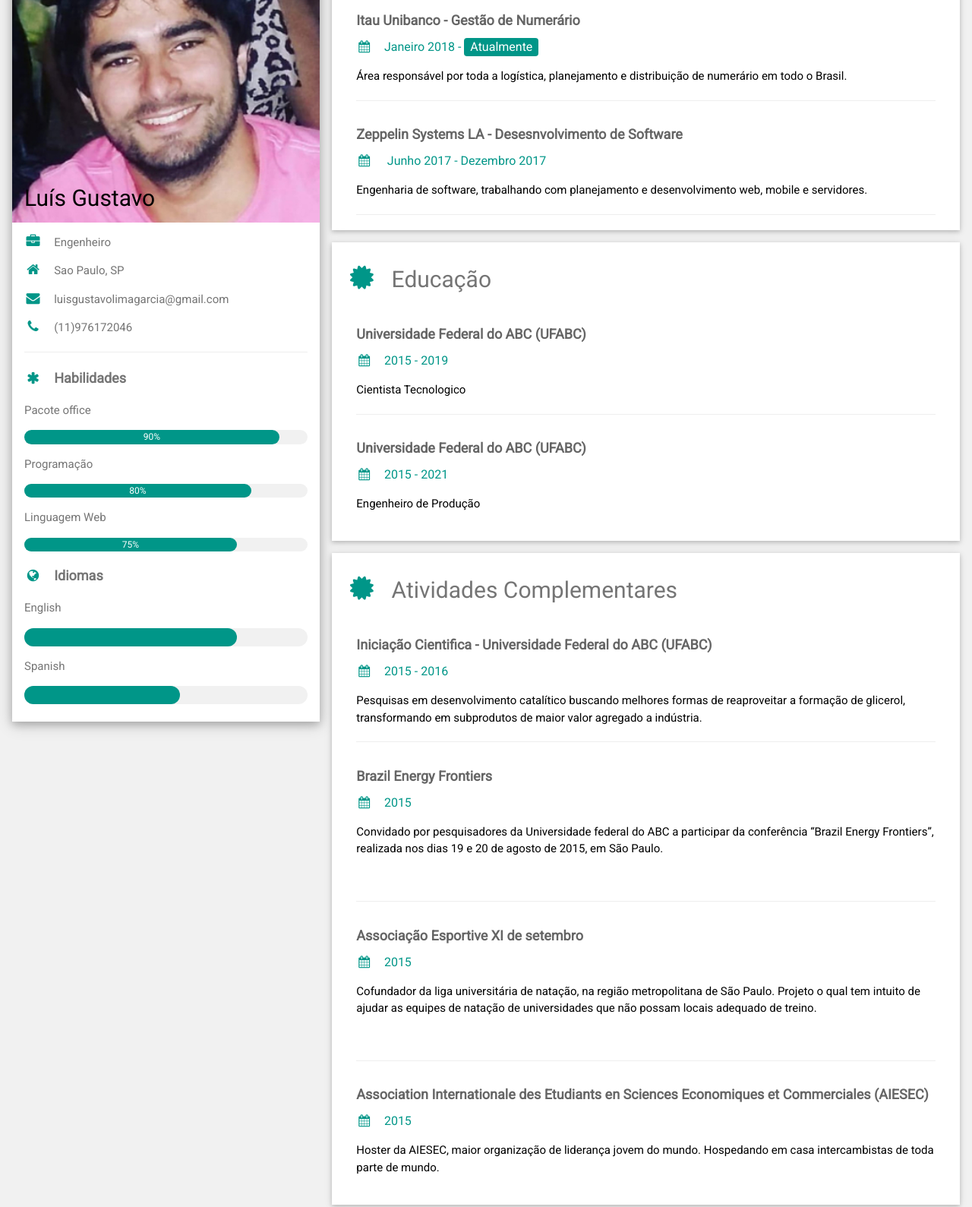
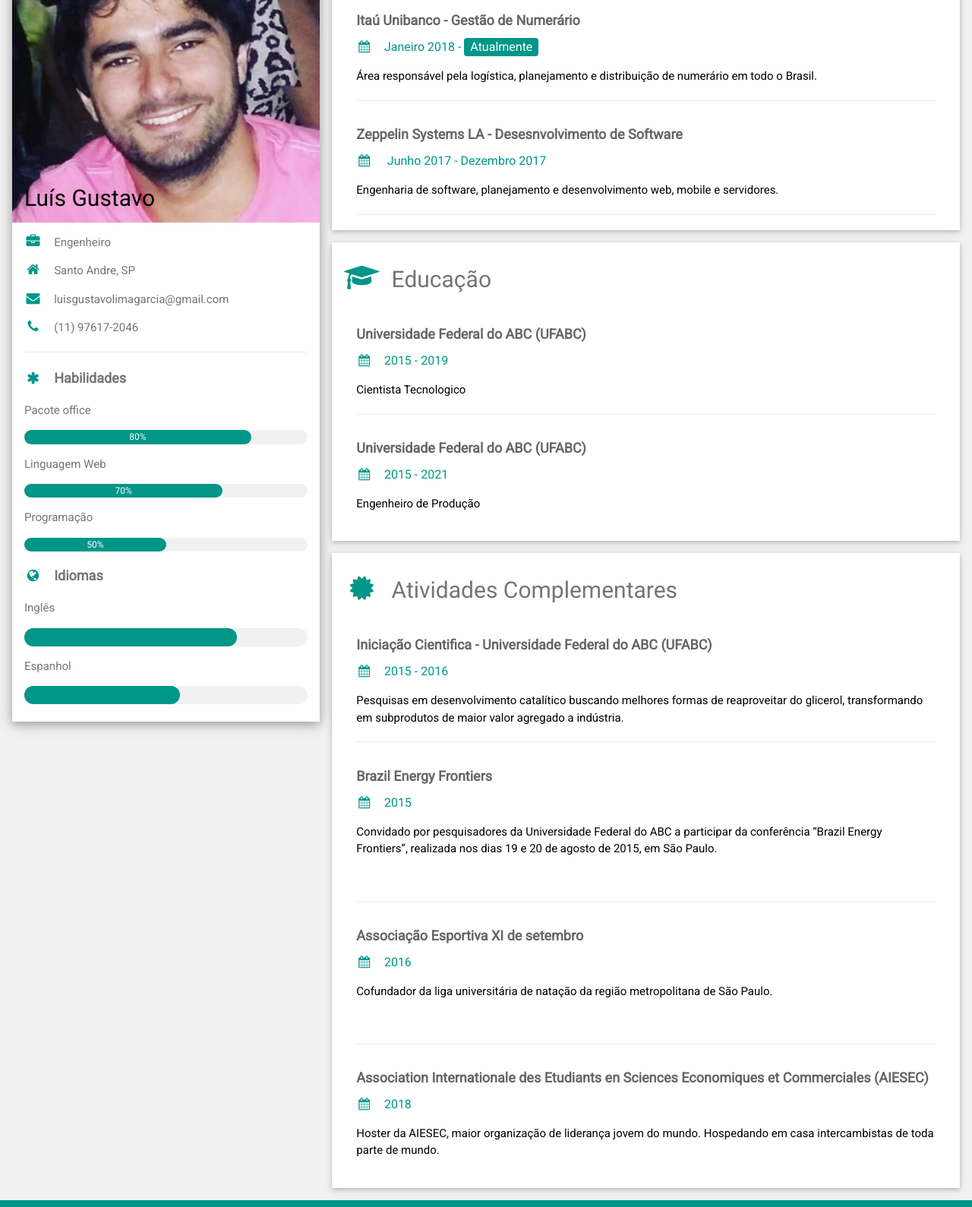
Before and after one commit to lglgarcia/portfolio, a plain HTML site: page index.html in a window 1280 px wide. Shown: the part 110-1699 px from the top of the page at 76% size. Drawn offline with nearby package versions, Linux system fonts and the light colour scheme.

Commit message:
melhorias

```diff
--- a/index.html
+++ b/index.html
@@ -11,7 +11,10 @@
   <link rel='stylesheet' href='https://fonts.googleapis.com/css?family=Roboto'>
   <link rel="stylesheet" href="https://cdnjs.cloudflare.com/ajax/libs/font-awesome/4.7.0/css/font-awesome.min.css">
   <style>
-  html,body,h1,h2,h3,h4,h5,h6 {font-family: "Roboto", sans-serif}
+    html,body,h1,h2,h3,h4,h5,h6 {font-family: "Roboto", sans-serif}
+/*    .w3-text-teal {
+      color: #f1c232 !important;
+    }*/
   </style>
 </head>
 <body class="w3-light-grey">
@@ -34,34 +37,34 @@
         </div>
         <div class="w3-container">
           <p><i class="fa fa-briefcase fa-fw w3-margin-right w3-large w3-text-teal"></i>Engenheiro</p>
-          <p><i class="fa fa-home fa-fw w3-margin-right w3-large w3-text-teal"></i>Sao Paulo, SP</p>
+          <p><i class="fa fa-home fa-fw w3-margin-right w3-large w3-text-teal"></i>Santo Andre, SP</p>
           <p><i class="fa fa-envelope fa-fw w3-margin-right w3-large w3-text-teal"></i>luisgustavolimagarcia@gmail.com</p>
-          <p><i class="fa fa-phone fa-fw w3-margin-right w3-large w3-text-teal"></i>(11)976172046</p>
+          <p><i class="fa fa-phone fa-fw w3-margin-right w3-large w3-text-teal"></i>(11) 97617-2046</p>
           <hr>
 
           <p class="w3-large"><b><i class="fa fa-asterisk fa-fw w3-margin-right w3-text-teal"></i>Habilidades</b></p>
           <p>Pacote office</p>
           <div class="w3-light-grey w3-round-xlarge w3-small">
-            <div class="w3-container w3-center w3-round-xlarge w3-teal" style="width:90%">90%</div>
+            <div class="w3-container w3-center w3-round-xlarge w3-teal" style="width:80%">80%</div>
+          </div>
+          <p>Linguagem Web</p>
+          <div class="w3-light-grey w3-round-xlarge w3-small">
+            <div class="w3-container w3-center w3-round-xlarge w3-teal" style="width:70%">
+              <div class="w3-center w3-text-white">70%</div>
+            </div>
           </div>
           <p>Programação</p>
           <div class="w3-light-grey w3-round-xlarge w3-small">
-            <div class="w3-container w3-center w3-round-xlarge w3-teal" style="width:80%">
-              <div class="w3-center w3-text-white">80%</div>
-            </div>
-          </div>
-          <p>Linguagem Web</p>
-          <div class="w3-light-grey w3-round-xlarge w3-small">
-            <div class="w3-container w3-center w3-round-xlarge w3-teal" style="width:75%">75%</div>
+            <div class="w3-container w3-center w3-round-xlarge w3-teal" style="width:50%">50%</div>
           </div>
 
 
           <p class="w3-large w3-text-theme"><b><i class="fa fa-globe fa-fw w3-margin-right w3-text-teal"></i>Idiomas</b></p>
-          <p>English</p>
+          <p>Inglês</p>
           <div class="w3-light-grey w3-round-xlarge">
             <div class="w3-round-xlarge w3-teal" style="height:24px;width:75%"></div>
           </div>
-          <p>Spanish</p>
+          <p>Espanhol</p>
           <div class="w3-light-grey w3-round-xlarge">
             <div class="w3-round-xlarge w3-teal" style="height:24px;width:55%"></div>
           </div>
@@ -79,9 +82,9 @@
         <h2 class="w3-text-grey w3-padding-16"><i class="fa fa-suitcase fa-fw w3-margin-right w3-xxlarge w3-text-teal"></i>Historico Profissional</h2>
 
         <div class="w3-container">
-          <h5 class="w3-opacity"><b>Itau Unibanco - Gestão de Numerário</b></h5>
+          <h5 class="w3-opacity"><b>Itaú Unibanco - Gestão de Numerário</b></h5>
           <h6 class="w3-text-teal"><i class="fa fa-calendar fa-fw w3-margin-right"></i>Janeiro 2018 - <span class="w3-tag w3-teal w3-round">Atualmente</span></h6>
-          <p>Área responsável por toda a logística, planejamento e distribuição de numerário em todo o Brasil.</p>
+          <p>Área responsável pela logística, planejamento e distribuição de numerário em todo o Brasil.</p>
           <hr>
         </div>
 
@@ -94,13 +97,13 @@
               Junho 2017 - Dezembro 2017
             </span>
           </h6>
-          <p>Engenharia de software, trabalhando com planejamento e desenvolvimento web, mobile e servidores.</p>
+          <p>Engenharia de software, planejamento e desenvolvimento web, mobile e servidores.</p>
           <hr>
         </div>
       </div>
 
       <div class="w3-container w3-card w3-white w3-margin-bottom">
-        <h2 class="w3-text-grey w3-padding-16"><i class="fa fa-certificate fa-fw w3-margin-right w3-xxlarge w3-text-teal"></i>Educação</h2>
+        <h2 class="w3-text-grey w3-padding-16"><i class="fa fa-graduation-cap fa-fw w3-margin-right w3-xxlarge w3-text-teal"></i>Educação</h2>
 
         <div class="w3-container">
           <h5 class="w3-opacity"><b>Universidade Federal do ABC (UFABC)</b></h5>
@@ -122,30 +125,29 @@
         <div class="w3-container">
           <h5 class="w3-opacity"><b>Iniciação Cientifica - Universidade Federal do ABC (UFABC)</b></h5>
           <h6 class="w3-text-teal"><i class="fa fa-calendar fa-fw w3-margin-right"></i>2015 - 2016</h6>
-          <p>Pesquisas em desenvolvimento catalítico buscando melhores formas de reaproveitar a formação de glicerol, transformando em subprodutos de maior valor agregado a indústria. </p>
+          <p>Pesquisas em desenvolvimento catalítico buscando melhores formas de reaproveitar do glicerol, transformando em subprodutos de maior valor agregado a indústria.</p>
           <hr>
         </div>
 
         <div class="w3-container">
           <h5 class="w3-opacity"><b>Brazil Energy Frontiers</b></h5>
           <h6 class="w3-text-teal"><i class="fa fa-calendar fa-fw w3-margin-right"></i>2015</h6>
-          <p>Convidado por pesquisadores da Universidade federal do ABC a participar da conferência “Brazil Energy Frontiers”, realizada nos dias 19 e 20 de agosto de 2015, em São Paulo.</p><br>
+          <p>Convidado por pesquisadores da Universidade Federal do ABC a participar da conferência “Brazil Energy Frontiers”, realizada nos dias 19 e 20 de agosto de 2015, em São Paulo.</p><br>
           <hr>
         </div>
 
         <div class="w3-container">
-          <h5 class="w3-opacity"><b>Associação Esportive XI de setembro </b></h5>
-          <h6 class="w3-text-teal"><i class="fa fa-calendar fa-fw w3-margin-right"></i>2015</h6>
-          <p>Cofundador da liga universitária de natação, na região metropolitana de São Paulo. Projeto o qual tem intuito de ajudar as equipes de natação de universidades que não possam locais adequado de treino.</p><br>
+          <h5 class="w3-opacity"><b>Associação Esportiva XI de setembro </b></h5>
+          <h6 class="w3-text-teal"><i class="fa fa-calendar fa-fw w3-margin-right"></i>2016</h6>
+          <p>Cofundador da liga universitária de natação da região metropolitana de São Paulo.</p><br>
           <hr>
         </div>
 
         <div class="w3-container">
           <h5 class="w3-opacity"><b>Association Internationale des Etudiants en Sciences Economiques et Commerciales (AIESEC)</b></h5>
-          <h6 class="w3-text-teal"><i class="fa fa-calendar fa-fw w3-margin-right"></i>2015</h6>
+          <h6 class="w3-text-teal"><i class="fa fa-calendar fa-fw w3-margin-right"></i>2018</h6>
           <p>Hoster da AIESEC, maior organização de liderança jovem do mundo. Hospedando em casa intercambistas de toda parte de mundo.</p><br>
         </div>
-
       </div>
 
 
```
